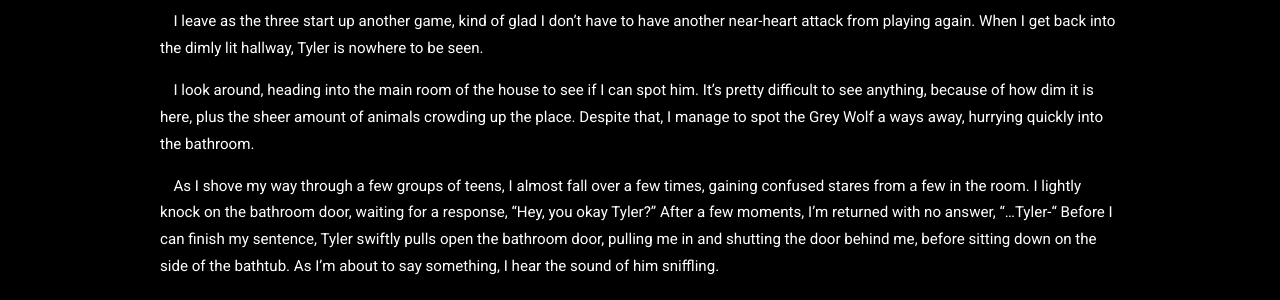
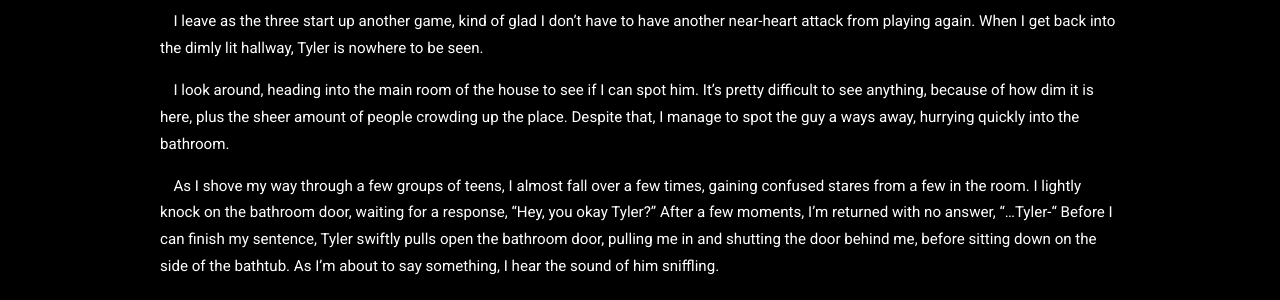
Before and after one commit to limentum/limentum.github.io, a Jekyll site: the page built from _vestige/interlude-the-party.md, in a window 1280 px wide and 900 px high, scrolled down 11284 px. Shown: the part 179-479 px from the top of the window. Built offline with Jekyll 4.4.1, drawn with Linux system fonts in a browser that asks for light colours; some of the changed text lies outside the part shown.

Commit message:
Update _vestige/interlude-the-party.md

```diff
--- a/_vestige/interlude-the-party.md
+++ b/_vestige/interlude-the-party.md
@@ -386,7 +386,7 @@ They seem to pause for a moment, and the sound of a single set of footsteps can
 
 I leave as the three start up another game, kind of glad I don’t have to have another near-heart attack from playing again. When I get back into the dimly lit hallway, Tyler is nowhere to be seen.
 
-I look around, heading into the main room of the house to see if I can spot him. It’s pretty difficult to see anything, because of how dim it is here, plus the sheer amount of animals crowding up the place. Despite that, I manage to spot the Grey Wolf a ways away, hurrying quickly into the bathroom.
+I look around, heading into the main room of the house to see if I can spot him. It’s pretty difficult to see anything, because of how dim it is here, plus the sheer amount of people crowding up the place. Despite that, I manage to spot the guy a ways away, hurrying quickly into the bathroom.
 
 As I shove my way through a few groups of teens, I almost fall over a few times, gaining confused stares from a few in the room. I lightly knock on the bathroom door, waiting for a response, "Hey, you okay Tyler?" After a few moments, I’m returned with no answer, "...Tyler-" Before I can finish my sentence, Tyler swiftly pulls open the bathroom door, pulling me in and shutting the door behind me, before sitting down on the side of the bathtub. As I’m about to say something, I hear the sound of him sniffling.
 
@@ -436,11 +436,11 @@ A few silent minutes go by as I sit next to the still-crying Tyler, waiting for
 
 "Okay, let’s leave this dumpster fire," I remarked. Tyler shot me a confused look in return. "Whatever, let’s just go," I continued.
 
-I open the bathroom door, grabbing his arm as I lead him out into the main room. Almost immediately the voice of a certain black cat perks up behind us.
+I open the bathroom door, grabbing his arm as I lead him out into the main room. Almost immediately the voice of a certain someone perks up behind us.
 
 "Oh? And what did you two get up to in there?" Chris remarked, laughing, "I didn’t know you guys were THAT kind of friends!"
 
-God damnit. This stupid fucking feline.
+God damnit. This stupid fucking guy.
 
 "Yeah, it’s too loud out here for me, I needed a break, he came with." I explained, Tyler standing closely behind me with a confused look on his face. Just roll with it, dude, I think to myself, knowing I probably shouldn’t say that out loud.
 
```
